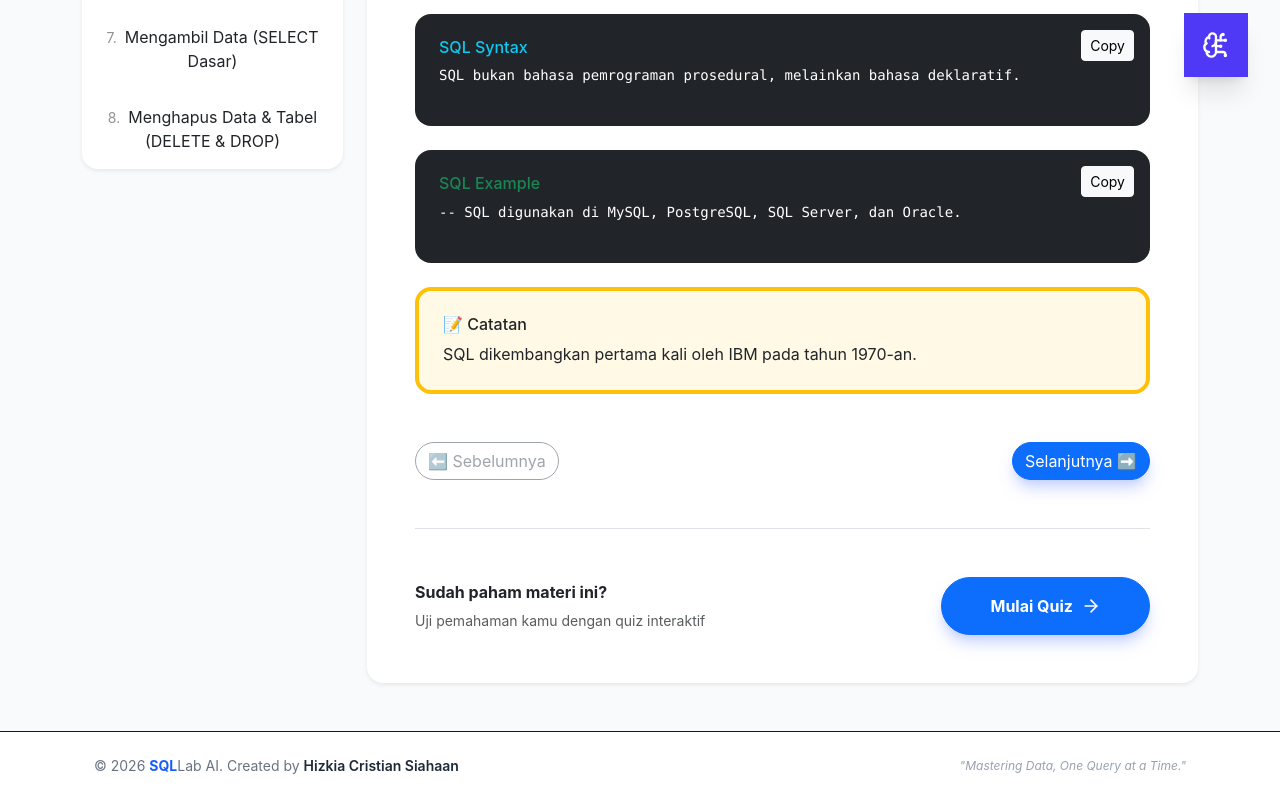
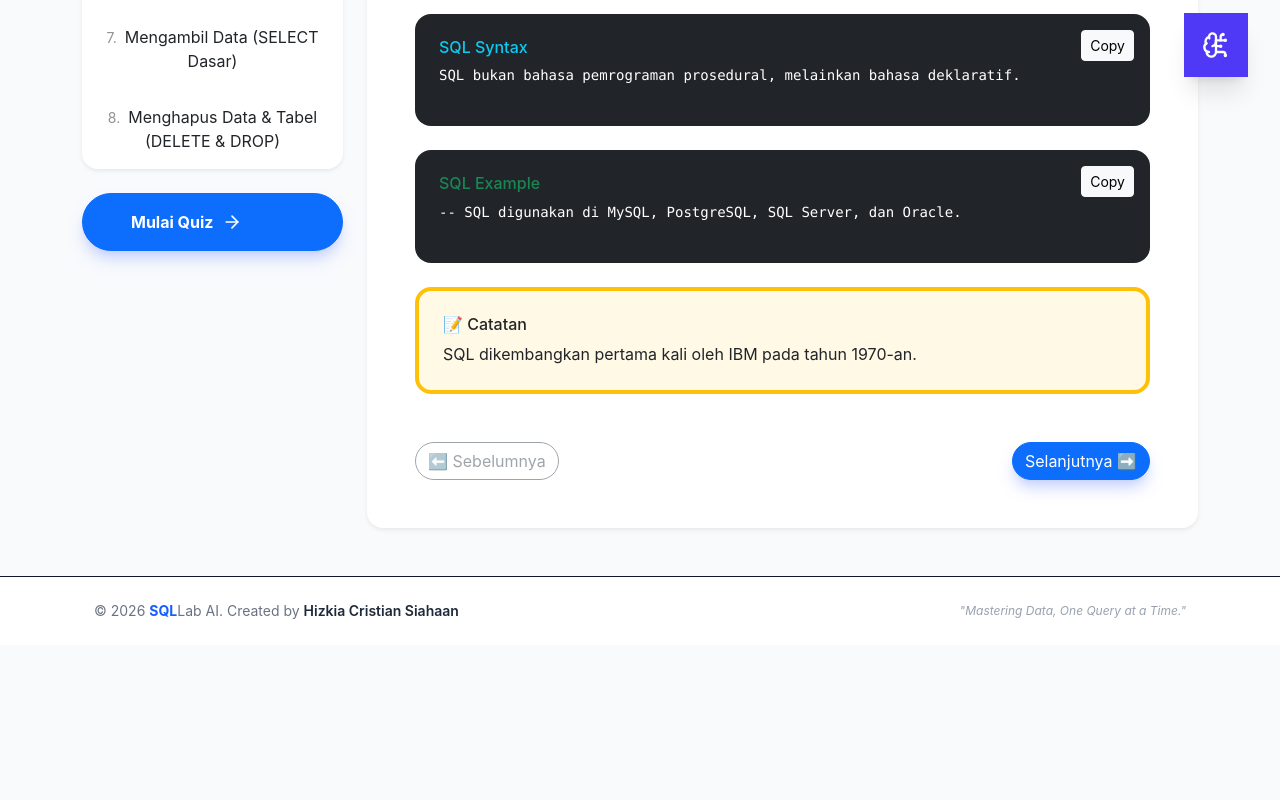
Before and after one commit to Hizkia-wa/QueryLab-AI, a React (Vite) app in the folder querylab-frontend/: page /materi/1 in a window 1280 px wide. Shown: the part 691-1491 px from the top of the page. After the commit the page ends 1336 px from the top, so only its background shows below. Built offline with nearby package versions, Linux system fonts and the light colour scheme.

Commit message:
Update MateriLayout.jsx

```diff
--- a/querylab-frontend/src/components/MateriLayout.jsx
+++ b/querylab-frontend/src/components/MateriLayout.jsx
@@ -48,6 +48,12 @@ export default function MateriLayout({ materiData }) {
                 </button>
               ))}
             </div>
+            <Link
+  to={`/quiz/${selectedMateri.modulId}`}
+  className="btn btn-primary rounded-pill px-5 py-3 fw-bold d-flex align-items-center gap-2 mt-4"
+>
+  Mulai Quiz <ArrowRight size={20} />
+</Link>
           </div>
 
           {/* CONTENT */}
@@ -130,19 +136,7 @@ export default function MateriLayout({ materiData }) {
               </div>
 
               {/* ACTION FOOTER (FIX) */}
-              <div className="border-top pt-5 mt-5 d-flex justify-content-between align-items-center">
-                <div>
-                  <p className="fw-bold mb-1">Sudah paham materi ini?</p>
-                  <small className="text-muted">Uji pemahaman kamu dengan quiz interaktif</small>
-                </div>
 
-                <Link
-                  to={`/quiz/${selectedMateri.modulId}`}
-                  className="btn btn-primary rounded-pill px-5 py-3 fw-bold d-flex align-items-center gap-2"
-                >
-                  Mulai Quiz <ArrowRight size={20} />
-                </Link>
-              </div>
 
             </div>
           </div>
```
